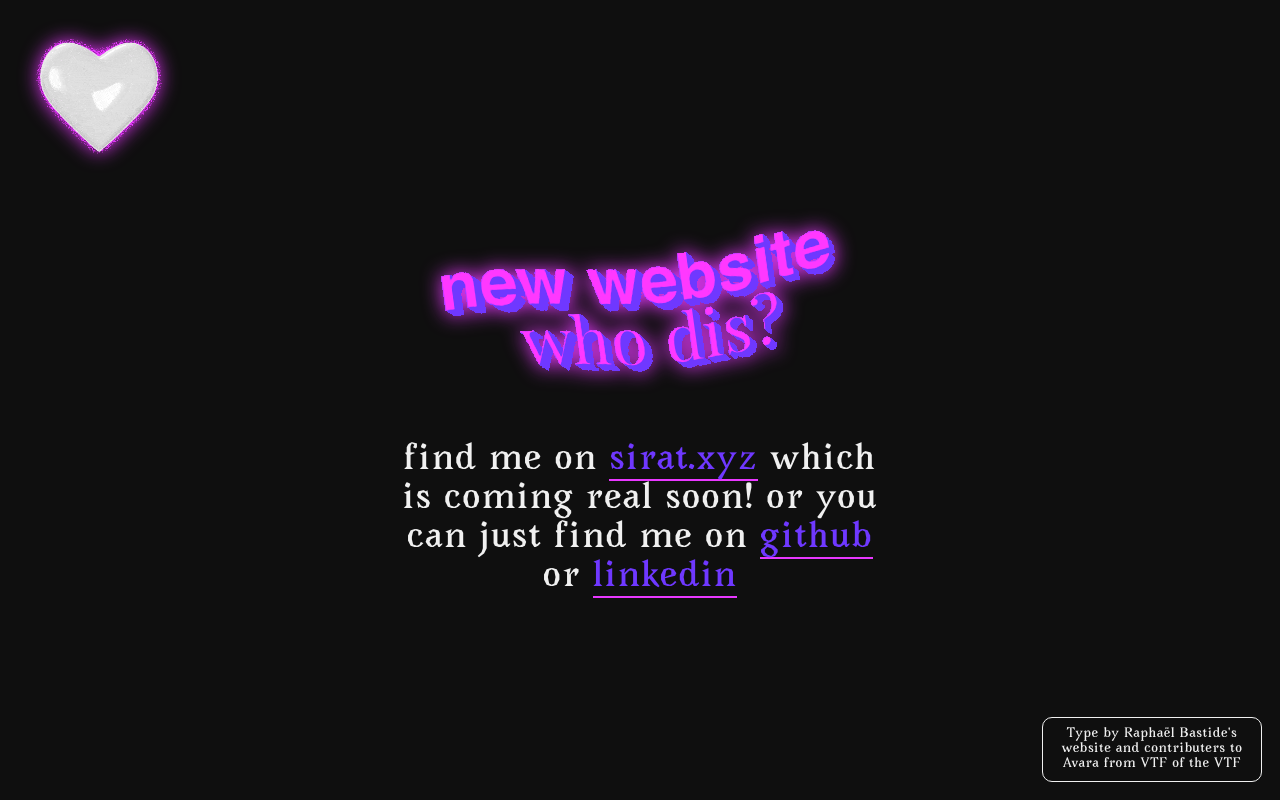
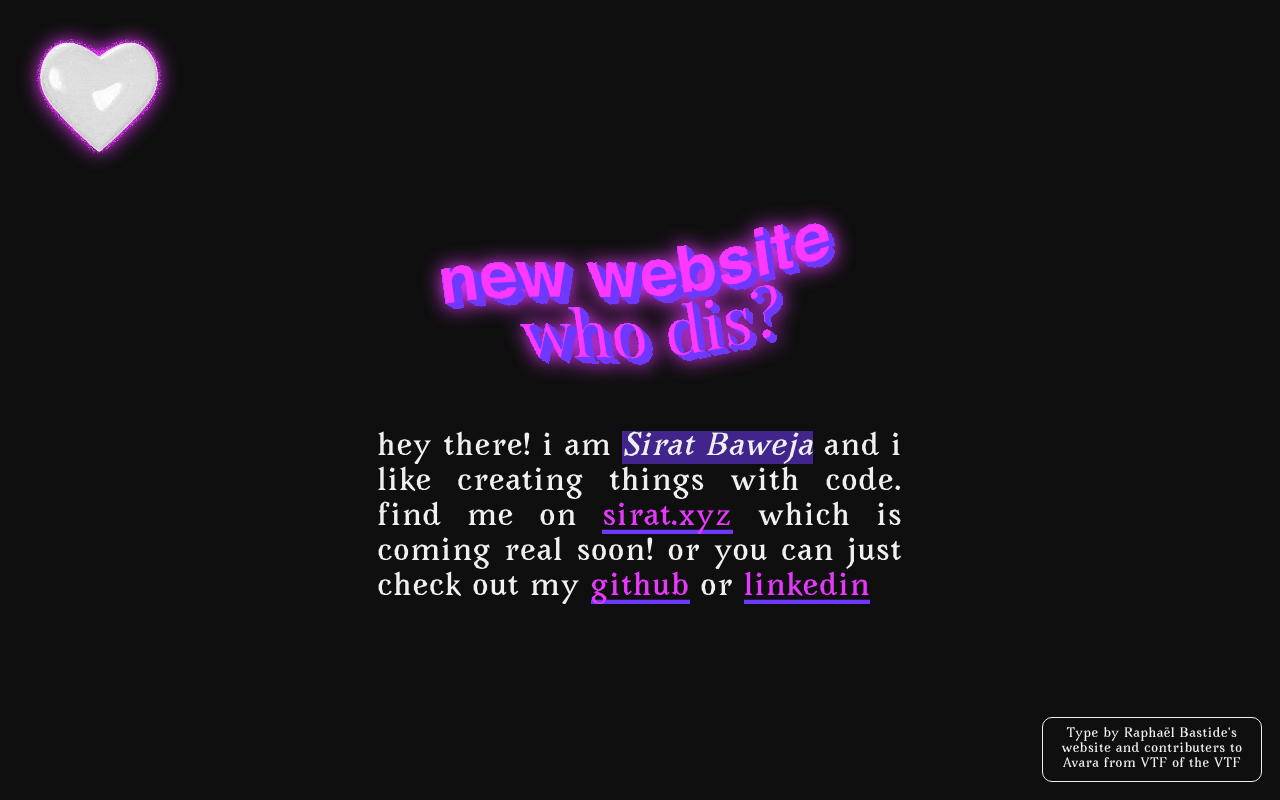
Before and after one commit to 0xs1r4t/0xs1r4t.github.io, a React (Create React App) app: page / in a window 1280 px wide. Built offline with nearby package versions, Linux system fonts and the light colour scheme.

Commit message:
🔗 fixed links

```diff
--- a/src/components/Content.js
+++ b/src/components/Content.js
@@ -5,20 +5,28 @@ import styled from "styled-components";
 // import boopSfx from "../../sounds/boop.mp3";
 
 const StyledWrapper = styled.div`
+    text-align: justify;
     word-break: break-word;
-    color: ${({ theme }) => theme.color});
-    font-size: 2em;
+    color: ${({ theme }) => theme.color};
+    font-size: 1.75em;
     letter-spacing: 0.05em;
-    max-width: 500px;
+    max-width: 525px;
     padding: 1em 1em 0 1em;
+`;
+
+const WrapName = styled.span`
+    font-style: italic;
+    background: ${({ theme }) => theme.link.background};
 `;
 
 const Content = () => {
     return (
         <StyledWrapper>
+            hey there! i am <WrapName>Sirat Baweja</WrapName> and i like creating things with code.
             find me on <Link link="https://sirat.xyz/" name="sirat.xyz" /> which is coming real
-            soon! or you can just find me on <Link link="https://github.com/sBx99/" name="github" />{" "}
-            or <Link link="https://linkedin.com/in/siratbaweja/" name="linkedin" />
+            soon! or you can just check out my{" "}
+            <Link link="https://github.com/sBx99/" name="github" /> or{" "}
+            <Link link="https://linkedin.com/in/siratbaweja/" name="linkedin" />
         </StyledWrapper>
     );
 };
--- a/src/components/Credits.js
+++ b/src/components/Credits.js
@@ -18,7 +18,6 @@ const StyledCredits = styled.div`
     max-width: 200px;
     word-break: break-word;
     letter-spacing: 0.05em;
-    transition: all 0.25s linear;
 
     :hover,
     :active {
--- a/src/components/Links.js
+++ b/src/components/Links.js
@@ -2,13 +2,13 @@ import styled from "styled-components";
 
 const StyledA = styled.a`
     color: ${({ theme }) => theme.link.color};
-    text-decoration: none;
-    border-bottom: 2px solid ${({ theme }) => theme.link.underline};
-    transition: all 0.25s linear;
+
+    box-shadow: inset 0 -0.15em 0 ${({ theme }) => theme.link.underline};
+    transition: all 0.25s;
 
     :hover {
         color: ${({ theme }) => theme.color};
-        background: ${({ theme }) => theme.link.background};
+        box-shadow: inset 0 -1.35em 0 ${({ theme }) => theme.link.background};
         border-bottom: 0px;
     }
 `;
--- a/src/theme/themeConfig.js
+++ b/src/theme/themeConfig.js
@@ -9,10 +9,11 @@ export const lightTheme = {
     color: "var(--black)",
     heartToggle: "../assets/theme-switcher/dark-theme-heart.gif",
     whoDis: "../assets/new-website/light-theme.gif",
+    selection: "var(--transparentPink)",
     link: {
-        color: "var(--pink)",
-        underline: "var(--purple)",
-        background: "var(--transparentPurple)",
+        color: "var(--purple)",
+        underline: "var(--pink)",
+        background: "var(--transparentPink)",
         shadow: "var(--purple)",
     },
 };
@@ -22,10 +23,11 @@ export const darkTheme = {
     color: "var(--white)",
     heartToggle: "../assets/theme-switcher/light-theme-heart.gif",
     whoDis: "../assets/new-website/dark-theme.gif",
+    selection: "var(--transparentPurple)",
     link: {
-        color: "var(--purple)",
-        underline: "var(--pink)",
-        background: "var(--transparentPink)",
+        color: "var(--pink)",
+        underline: "var(--purple)",
+        background: "var(--transparentPurple)",
         shadow: "var(--pink)",
     },
 };
@@ -45,8 +47,8 @@ const GlobalStyle = createGlobalStyle`
       --white: #F0F0F0;
       --pink: #E838FF;
       --purple: #6F38FF;
-      --transparentPink: #E838FF55;
-      --transparentPurple: #6F38FF55;
+      --transparentPink: #E838FF90;
+      --transparentPurple: #6F38FF85;
     }
 
     html {
@@ -70,16 +72,18 @@ const GlobalStyle = createGlobalStyle`
         transition: all 0.25s linear;
     }
 
+    a {
+      text-decoration: none;
+    }
+
     ::selection {
-      background-color: var(--transparentPink);
+      background-color: ${({ theme }) => theme.selection};
       color: ${({ theme }) => theme.color};
-      border-bottom: 2px solid var(--white);
     }
 
     ::-moz-selection {
-      background-color: var(--transparentPink);
+      background-color: ${({ theme }) => theme.selection};
       color: ${({ theme }) => theme.color};
-      border-bottom: 2px solid var(--white);
     }
 
     @media screen and (max-width: 600px) {
```
Also changed, not shown: 1 other file (tests, documents, lock files or other folders).
